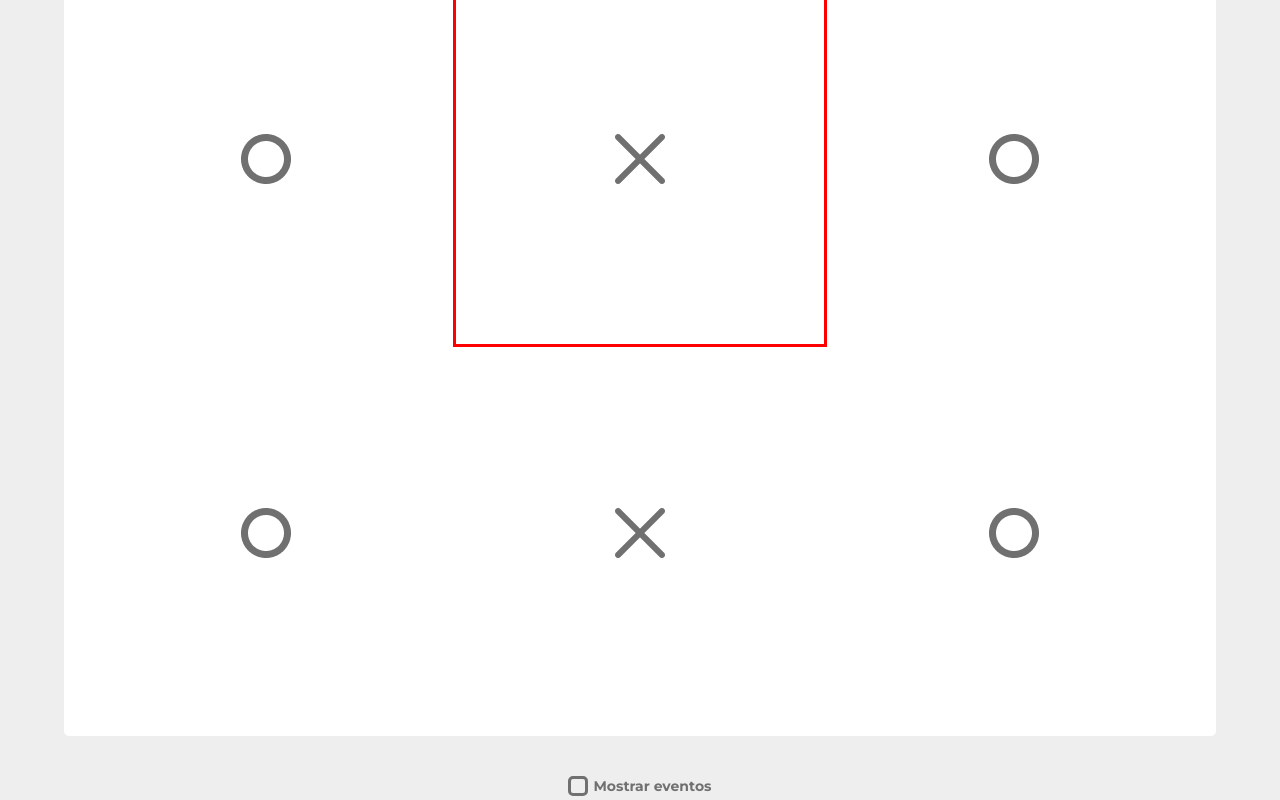
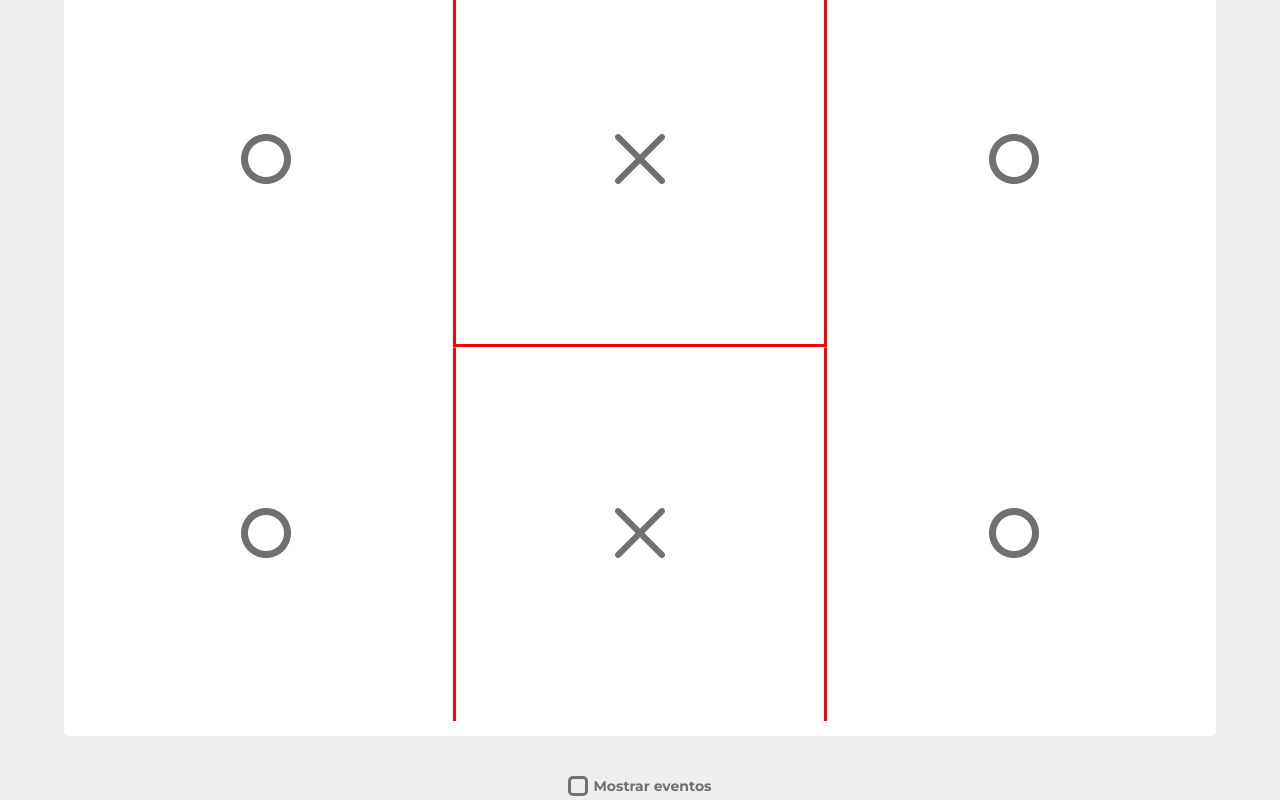
Before and after one commit to ze37/github, a React (Create React App) app in the folder JogoDaVelha/jogo-da-velha/: page / in a window 1280 px wide. Shown: the part 611-1411 px from the top of the page. Built offline with nearby package versions, Linux system fonts and the light colour scheme.

Commit message:
Feito o oitava quadrado do Hashtag

```diff
--- a/JogoDaVelha/jogo-da-velha/src/components/Hashtag/style.css
+++ b/JogoDaVelha/jogo-da-velha/src/components/Hashtag/style.css
@@ -16,22 +16,36 @@
     display: flex;
     justify-content: center;
 }
-.hashtag > .item:nth-child(2){
+.hashtag > .item:nth-child(2),
+.hashtag > .item:nth-child(8){
 
     justify-content: space-between;
 }
 
-.hashtag > .item:nth-child(2)::before, .hashtag > .item:nth-child(2)::after{
+.hashtag > .item:nth-child(2)::before,
+.hashtag > .item:nth-child(2)::after,
+.hashtag > .item:nth-child(8)::before,
+.hashtag > .item:nth-child(8)::after{
     content: "";
     width: 3px;
     height: 100%;
     background-color: red;
     border-top-left-radius: 1.5px;
-    border-top-right-radius: 1,5px;
+    border-top-right-radius: 1.5px;
 
+}
+.hashtag > .item:nth-child(2)::before,
+.hashtag > .item:nth-child(2)::after{
+    border-top-left-radius: 1.5px;
+    border-top-right-radius: 1.5px;
 }
 .hashtag > .item:nth-child(5){
     border: 3px solid red;
 
 
 }
+.hashtag > .item:nth-child(8)::before,
+.hashtag > .item:nth-child(8)::after{
+    border-top-left-radius: 1.5px;
+    border-top-right-radius: 1.5px;
+}
```
